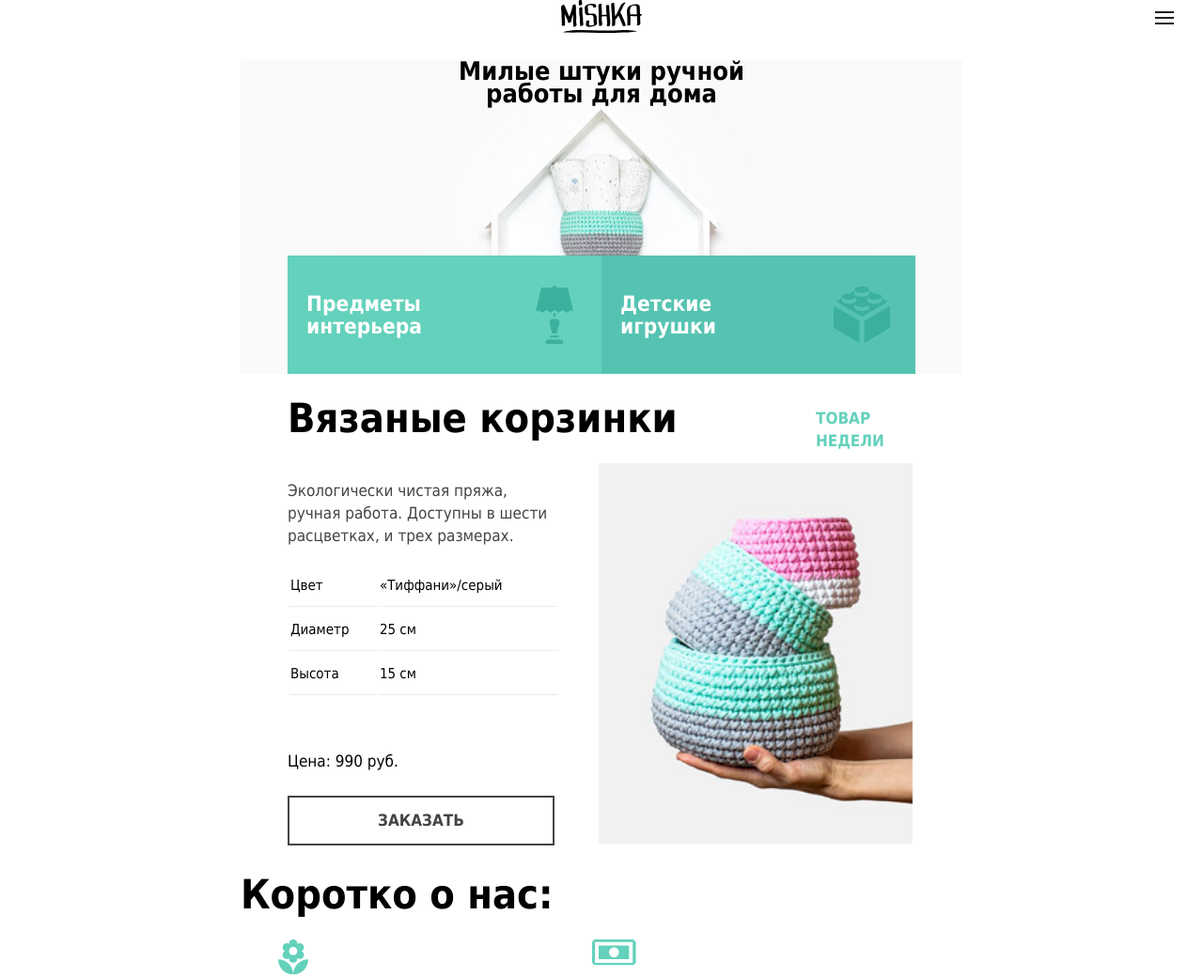
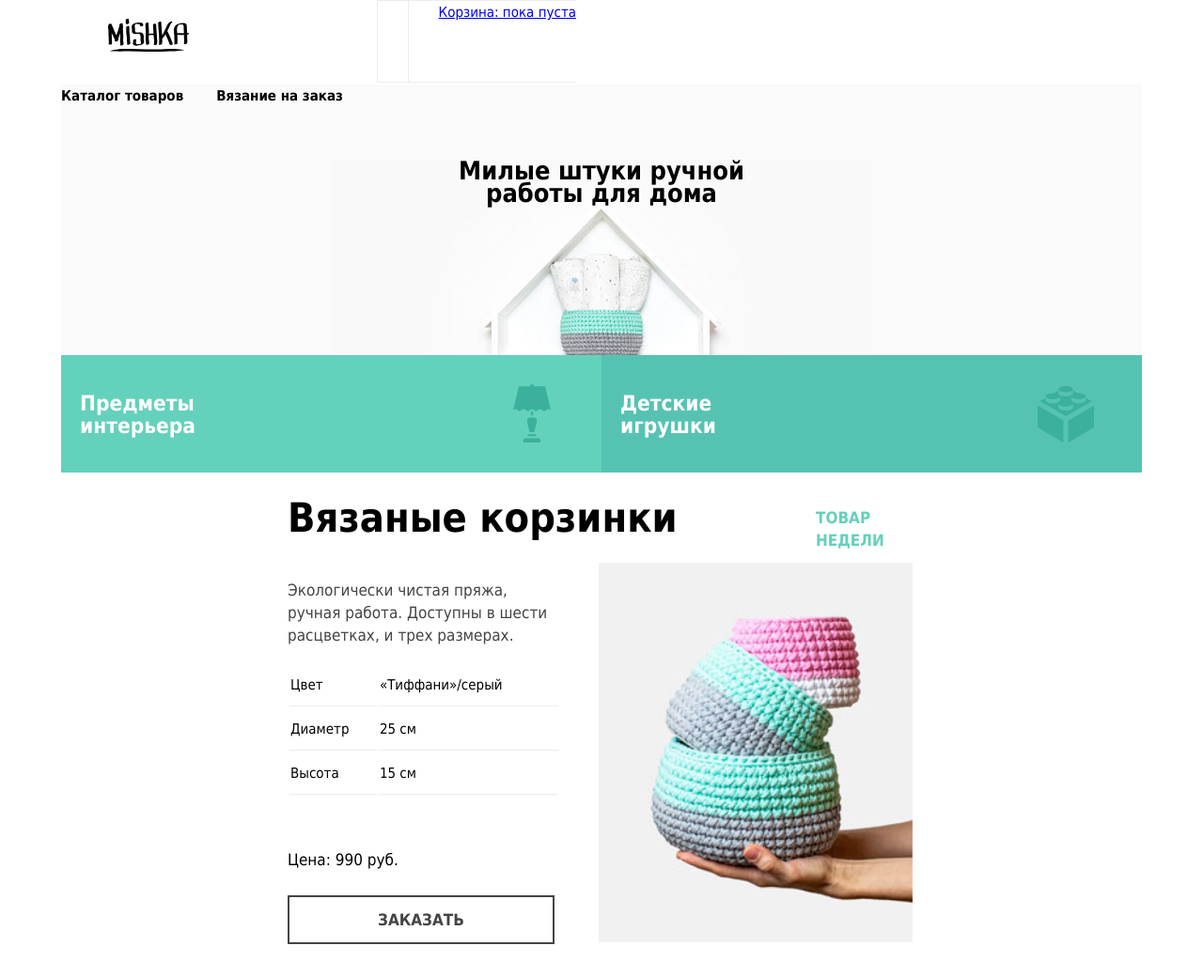
Before and after one commit to nlv-nki/104699-mishka, a website: page source/index.html in a window 1280 px wide. Shown: the top 1040 px of the page at 94% size. Drawn offline with nearby package versions, Linux system fonts and the light colour scheme; files that its build step writes are made by us from their sources.

Commit message:
Index готовая верстка сетки

```diff
--- a/source/index.html
+++ b/source/index.html
@@ -13,9 +13,32 @@
     <img src="img/logo-mobile.svg"  alt="Мишка">
 
       </a>
+<nav>
 
-    <button type="button" class="page-header__toggle page-header__toggle--open">Меню</button>
-<!--
+
+<ul class="user-nav user-nav--closed">
+        <li class="user-nav__item">
+          <a class="user-nav__link user-nav__link--search" href="#">Поиск по сайту
+
+          </a>
+        </li>
+        <li class="user-nav__item">
+          <a class="user-nav__link user-nav__link--cart" href="#">Корзина: пока пуста
+
+          </a>
+        </li>
+      </ul>
+
+
+</nav>
+
+
+
+
+
+<!-- header -->
+    </header>
+
       <ul class="main-nav main-nav--closed">
         <li class="main-nav__item">
           <a class="main-nav__link" href="catalog.html">Каталог товаров</a>
@@ -26,24 +49,9 @@
       </ul>
 
 
--->
 
 
 
-  <!--
-  <nav class="top-menu-nav">
-        <button class="top-menu-nav__toggle" type="button">Открыть меню</button>
-        <div class="top-menu-nav__wrapper">
-          <ul class="top-menu-nav__list">
-            <li class="top-menu-nav__item--active"><a>Главная</a></li>
-            <li class="top-menu-nav__item"><a>Каталог</a></li>
-            <li class="top-menu-nav__item"><a>Заказать</a></li>
-          </ul>
-        </div>
-  </nav>
--->
-<!-- header -->
-    </header>
 <div class="page-content">
 <!-- page content -->
   <section class="promo">
@@ -181,7 +189,6 @@
       <!-- about__list -->
       </ul>
             </div>
-        </div>
   </section>
 <!-- page-content -->
   </div>
--- a/source/less/blocks/about.less
+++ b/source/less/blocks/about.less
@@ -1,5 +1,5 @@
 .about {
-  padding: 0 30px;
+  //padding: 0 30px;
 }
 
 .about__item {
@@ -21,9 +21,10 @@
 }
 
 @media (min-width: 768px){
-  .about {
-    padding: 0;
+  .about__wrap {
+    padding: 0 50px;
   }
+
   .about__list {
     display: flex;
     flex-wrap: wrap;
@@ -32,3 +33,12 @@
     width:334px;
   }
 }
+
+@media (min-width: 1150px) {
+  .about__wrap {
+    padding:0 245px;
+  }
+  .about__list {
+    width:700px;
+  }
+}
--- a/source/less/blocks/global.less
+++ b/source/less/blocks/global.less
@@ -5,3 +5,7 @@ body {
   font-size: 15px;
   font-weight: 400;
 }
+
+ul {
+  padding: 0;
+}
--- /dev/null
+++ b/source/less/blocks/main-nav.less
@@ -0,0 +1,32 @@
+.main-nav {
+  display: flex;
+  padding: 0;
+  margin: 0;
+  list-style: none;
+  background: #fafafa ;
+
+}
+
+.main-nav__item {
+  display: block;
+  min-height: 80px;
+  // border-bottom: 1px solid #ececec;
+  box-sizing: border-box;
+}
+
+.main-nav__item a {
+    color: #000;
+    text-decoration: none;
+    padding: 17px 35px 0 0;
+    font-size: 15px;
+    font-weight: 700;
+    line-height: 24px;
+}
+
+
+@media (min-width: 1150px) {
+  .main-nav {
+    width: 1150px;
+    margin:0 auto;
+  }
+}
--- a/source/less/blocks/page-content.less
+++ b/source/less/blocks/page-content.less
@@ -22,3 +22,10 @@
     //margin-right: 150px;
   }
 }
+
+@media (min-width: 1150px) {
+  .page-content {
+    width:1150px;
+  }
+
+}
--- a/source/less/blocks/page-footer.less
+++ b/source/less/blocks/page-footer.less
@@ -34,8 +34,18 @@
   margin: 0 10px;
 }
 
+
+
 @media (min-width: 768px) {
   .page-footer {
     width:768px;
   }
 }
+
+
+@media (min-width: 1150px) {
+  .page-footer {
+    width: 1150px;
+
+  }
+}
--- a/source/less/blocks/page-header.less
+++ b/source/less/blocks/page-header.less
@@ -43,9 +43,22 @@
   .page-header {
 
     width:768px;
+    height:90px;
 
-
+  }
+  .page-header__logo {
+    height:54px;
+    margin:20px 200px 0px 50px;
   }
 
 
 }
+
+
+@media (min-width: 1150px) {
+  .page-header {
+    display:flex;
+    width:1150px;
+  }
+
+}
--- a/source/less/blocks/promo.less
+++ b/source/less/blocks/promo.less
@@ -5,6 +5,7 @@
 .promo  h1 {
   text-align: center;
   font-size: 27px;
+  margin-top: 0;
   margin-bottom: 160px;
 }
 
@@ -41,3 +42,9 @@
   width:50%;
   }
 }
+
+@media (min-width: 1150px) {
+  .promo__wrap {
+    width:1150px;
+  }
+}
--- /dev/null
+++ b/source/less/blocks/user-nav.less
@@ -0,0 +1,37 @@
+.user-nav {
+    padding: 0;
+    margin: 0;
+    list-style: none;
+    background: #fff;
+}
+
+.user-nav__item {
+    display: block;
+    min-height: 80px;
+    border-bottom: 1px solid #ececec;
+    box-sizing: border-box;
+}
+
+@media (min-width: 768px) {
+
+  .user-nav {
+    order: -1;
+    flex-grow: 1;
+    display: flex;
+  }
+
+  .user-nav__item {
+    height: 88px;
+    box-sizing: border-box;
+    border-top: 1px solid #ececec;
+    border-left: 1px solid #ececec;
+  }
+  .user-nav__link--search {
+    width: 82px;
+    font-size: 0;
+  }
+  .user-nav__link {
+    padding-left: 32px;
+    box-sizing: border-box;
+ }
+}
--- a/source/less/style.less
+++ b/source/less/style.less
@@ -1,5 +1,7 @@
 @import url("blocks/global.less");
+@import url("blocks/main-nav.less");
 @import url("blocks/page-header.less");
+@import url("blocks/user-nav.less");
 @import url("blocks/top-menu-nav.less");
 @import url("blocks/page-content.less");
 @import url("blocks/promo.less");
```
